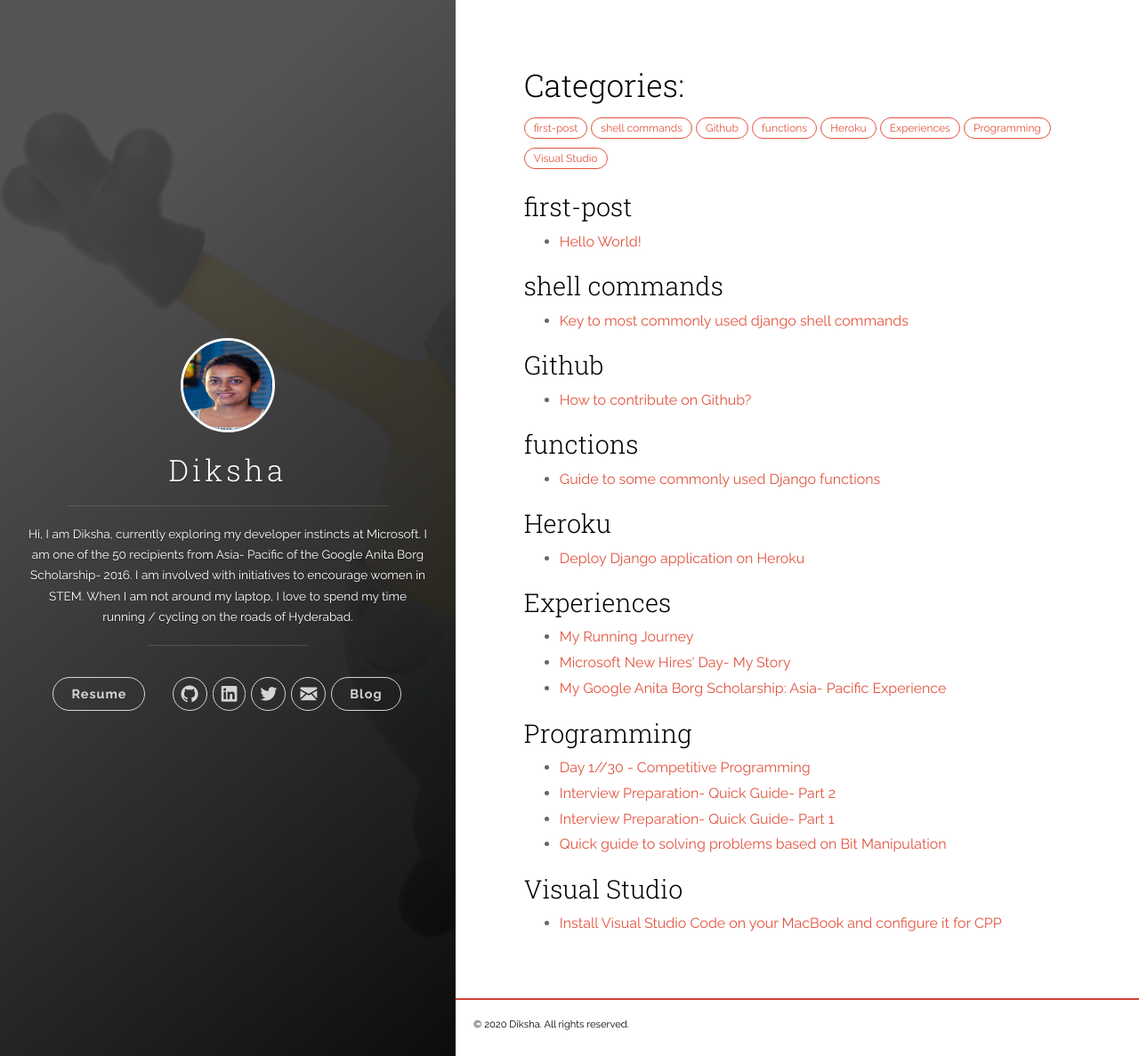
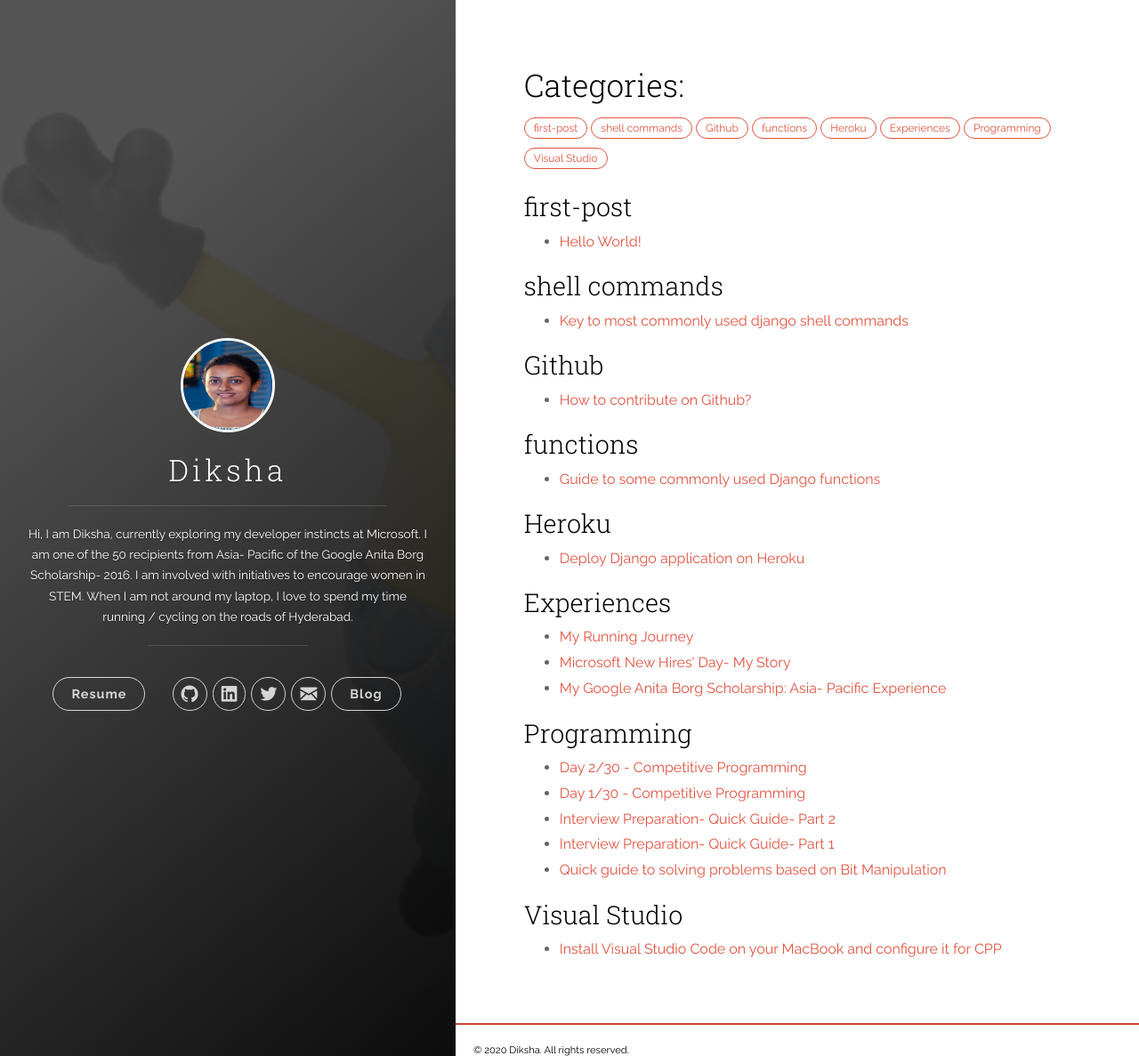
Before and after one commit to Diksha-Rathi/diksha-rathi.github.io, a Jekyll site: the page built from categories.md, in a window 1280 px wide and 1187 px high. Shown: the whole window at 89% size. Built offline with Jekyll 4.4.1, drawn with Linux system fonts in a browser that asks for light colours; nearby versions of some CDN libraries.

Commit message:
add day 2 - leetcode blog

```diff
--- a/_posts/2020-08-27-day-1-leetcode.markdown
+++ b/_posts/2020-08-27-day-1-leetcode.markdown
@@ -1,5 +1,5 @@
 ---
-title:  "Day 1//30 - Competitive Programming"
+title:  "Day 1/30 - Competitive Programming"
 date:   2020-09-27 00:00:00
 categories: [Programming]
 tags: [Programming]
```
Also changed, not shown: _posts/2020-08-28-day-2-leetcode.markdown (added, +25 -0 lines).
